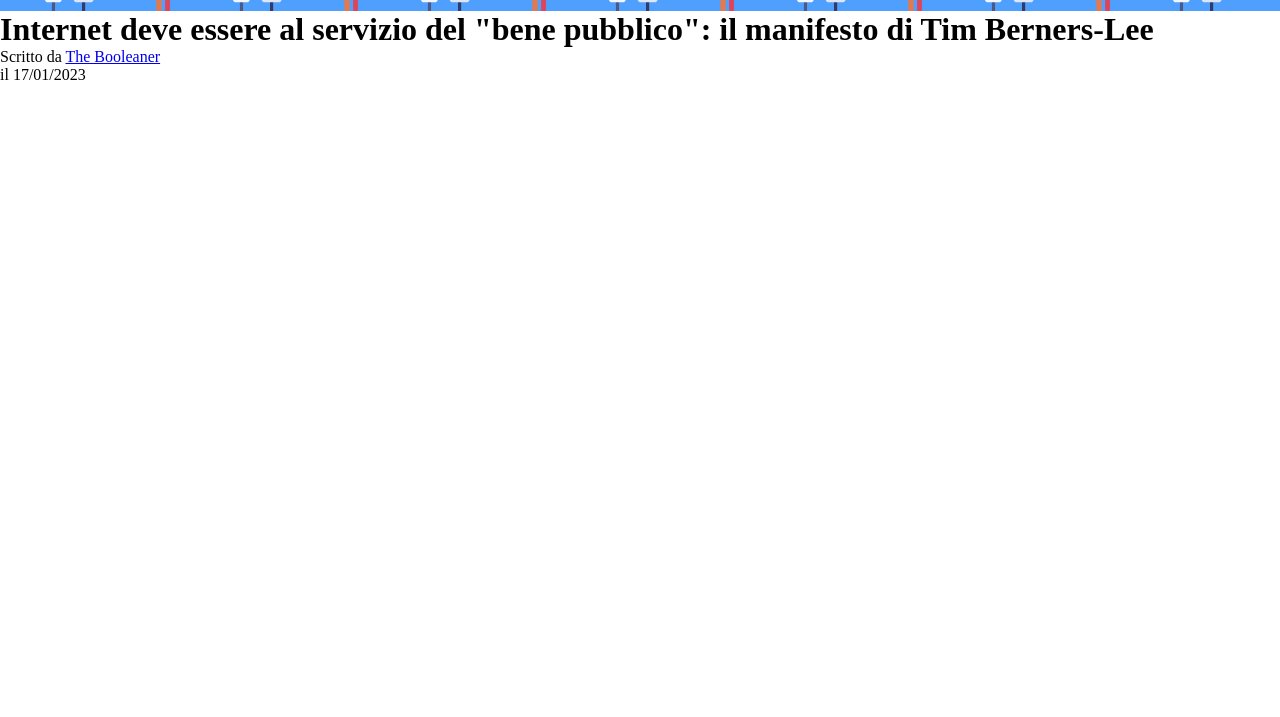
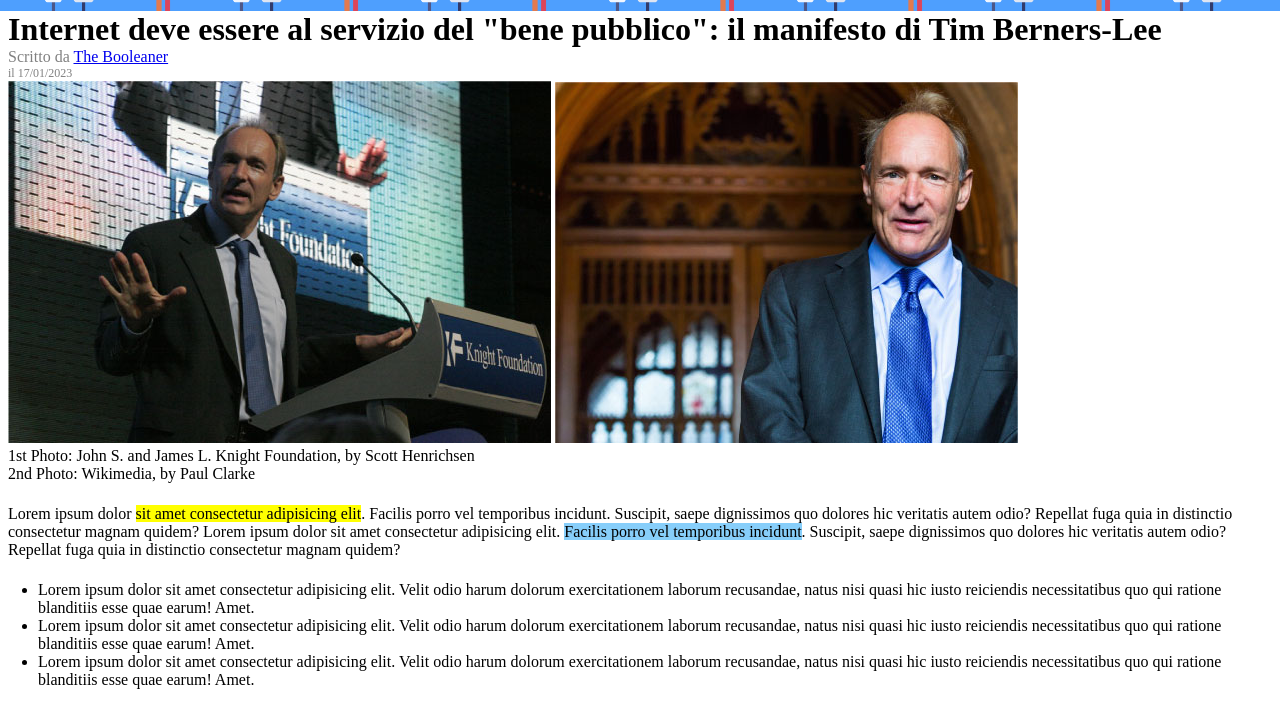
Before and after one commit to giovannimariaciclosi/the-booleaner, a plain HTML site: page index.html in a window 1280 px wide. Shown: the part 83-800 px from the top of the page. Drawn offline with Linux system fonts and the light colour scheme.

Commit message:
added section with figures style, added sections with paragraph and list

```diff
--- a/css/style.css
+++ b/css/style.css
@@ -2,6 +2,11 @@
   margin: 0;
   padding: 0;
   box-sizing: border-box;
+}
+
+/* salvare il padding interno di una lista */
+ul, ol {
+  padding-inline-start: 30px;
 }
 
 body {
@@ -24,3 +29,26 @@ nav img {
   height: 40px;
 }
 /* /nav */
+
+/* evidenziazione */
+.highlight {
+  background-color: lightskyblue;
+}
+
+main {
+  padding-left: 8px;
+  padding-right: 8px;
+}
+
+.grey-text {
+  color: grey;
+}
+
+
+#header-date {
+  font-size: 12px;
+}
+
+section {
+  margin-bottom: 22px;
+}
--- a/index.html
+++ b/index.html
@@ -15,6 +15,7 @@
   </nav>
   <!-- /nav -->
 
+  <main>
     <!-- header -->
     <header>
       <h1>
@@ -28,5 +29,38 @@
       </div>
     </header>
     <!-- /header -->
+
+
+    <!-- pre-article -->
+    <section>
+      <figure id="pre-article">
+        <img src="img/tim-1.jpg" alt="Tim Berners-Lee 1">
+        <img src="img/tim-2.jpg" alt="Tim Berners-Lee 2">
+
+        <figcaption>
+          1st Photo: John S. and James L. Knight Foundation, by Scott Henrichsen <br>
+          2nd Photo: Wikimedia, by Paul Clarke
+        </figcaption>
+      </figure>
+    </section>
+    <!-- /pre-article -->
+
+    <section>
+      <p>
+        Lorem ipsum dolor <mark>sit amet consectetur adipisicing elit</mark>. Facilis porro vel temporibus incidunt. Suscipit, saepe dignissimos quo dolores hic veritatis autem odio? Repellat fuga quia in distinctio consectetur magnam quidem?
+        Lorem ipsum dolor sit amet consectetur adipisicing elit. <span class="highlight">Facilis porro vel temporibus incidunt</span>. Suscipit, saepe dignissimos quo dolores hic veritatis autem odio? Repellat fuga quia in distinctio consectetur magnam quidem?
+      </p>
+    </section>
+
+    <section>
+      <ul>
+        <li>Lorem ipsum dolor sit amet consectetur adipisicing elit. Velit odio harum dolorum exercitationem laborum recusandae, natus nisi quasi hic iusto reiciendis necessitatibus quo qui ratione blanditiis esse quae earum! Amet.</li>
+        <li>Lorem ipsum dolor sit amet consectetur adipisicing elit. Velit odio harum dolorum exercitationem laborum recusandae, natus nisi quasi hic iusto reiciendis necessitatibus quo qui ratione blanditiis esse quae earum! Amet.</li>
+        <li>Lorem ipsum dolor sit amet consectetur adipisicing elit. Velit odio harum dolorum exercitationem laborum recusandae, natus nisi quasi hic iusto reiciendis necessitatibus quo qui ratione blanditiis esse quae earum! Amet.</li>
+      </ul>
+    </section>
+
+  </main>
+
 </body>
 </html>
```
Lines whose indentation alone changed are shown as unchanged.
